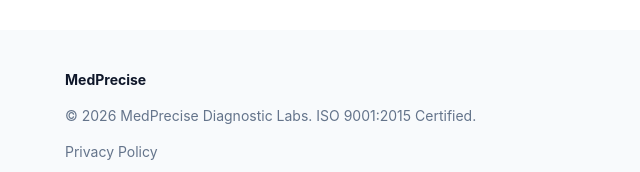
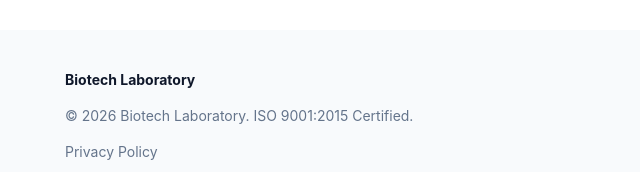
Before and after one commit to Mufaiz-std/Biotechlaboratory, a React (Vite) app in the folder frontend/: page / in a window 1280 px wide. Shown: the part 1451-1623 px from the top of the page, without its empty margins (319-959 px from the left). Built offline with nearby package versions, Linux system fonts and the light colour scheme; no server answers.

Commit message:
corrected the name of website

```diff
--- a/frontend/index.html
+++ b/frontend/index.html
@@ -4,7 +4,7 @@
     <meta charset="UTF-8" />
     <link rel="icon" type="image/svg+xml" href="/favicon.svg" />
     <meta name="viewport" content="width=device-width, initial-scale=1.0" />
-    <title>Lab Booking System</title>
+    <title>Biotech Laboratory</title>
   </head>
   <body>
     <div id="root"></div>
--- a/frontend/src/pages/HomePage.jsx
+++ b/frontend/src/pages/HomePage.jsx
@@ -25,7 +25,7 @@ export default function HomePage() {
           </button>
           <div className="flex items-center gap-2 text-primary">
             <FiActivity className="text-2xl" aria-hidden />
-            <span className="text-xl font-bold">MedPrecise</span>
+            <span className="text-xl font-bold">Biotech Laboratory</span>
           </div>
         </div>
         <nav className="hidden md:flex items-center gap-6 text-sm font-medium text-muted">
@@ -107,8 +107,8 @@ export default function HomePage() {
       {/* Footer */}
       <footer className="bg-background px-4 py-10 text-sm text-muted">
         <div className="mx-auto max-w-lg space-y-4">
-          <p className="font-bold text-foreground">MedPrecise</p>
-          <p>© 2026 MedPrecise Diagnostic Labs. ISO 9001:2015 Certified.</p>
+          <p className="font-bold text-foreground">Biotech Laboratory</p>
+          <p>© 2026 Biotech Laboratory. ISO 9001:2015 Certified.</p>
           <ul className="space-y-2">
             <li><Link to="/" className="hover:text-primary">Privacy Policy</Link></li>
             <li><Link to="/" className="hover:text-primary">Terms of Service</Link></li>
--- a/frontend/src/pages/admin/AdminLoginPage.jsx
+++ b/frontend/src/pages/admin/AdminLoginPage.jsx
@@ -53,7 +53,7 @@ export default function AdminLoginPage() {
         <div className="text-center">
           <div className="flex justify-center items-center gap-2 text-primary">
             <FiActivity className="text-3xl" aria-hidden />
-            <span className="text-2xl font-bold tracking-tight">MedPrecise</span>
+            <span className="text-2xl font-bold tracking-tight">Biotech Laboratory</span>
           </div>
           <h2 className="mt-8 text-3xl font-bold tracking-tight text-foreground">
             Admin Portal
@@ -142,7 +142,7 @@ export default function AdminLoginPage() {
           <FiShield className="mt-0.5 shrink-0 text-base text-primary" aria-hidden />
           <p className="leading-relaxed text-center">
             Access to this system is restricted and monitored. Unauthorized access is strictly prohibited. <br />
-            © 2026 MedPrecise Diagnostic Labs. ISO 9001:2015 Certified.
+            © 2026 Biotech Laboratory. ISO 9001:2015 Certified.
           </p>
         </div>
 
--- a/frontend/src/pages/booking/BookingWizard.jsx
+++ b/frontend/src/pages/booking/BookingWizard.jsx
@@ -274,7 +274,7 @@ export default function BookingWizard() {
           <FiArrowLeft aria-hidden />
         </Link>
         <div className="flex items-center gap-2 text-primary">
-          <span className="text-xl font-bold">MedPrecise</span>
+          <span className="text-xl font-bold">Biotech Laboratory</span>
         </div>
         <div className="ml-auto text-[10px] font-bold uppercase tracking-widest text-primary flex items-center">
           <FiMapPin className="mr-1 text-sm" />
```
